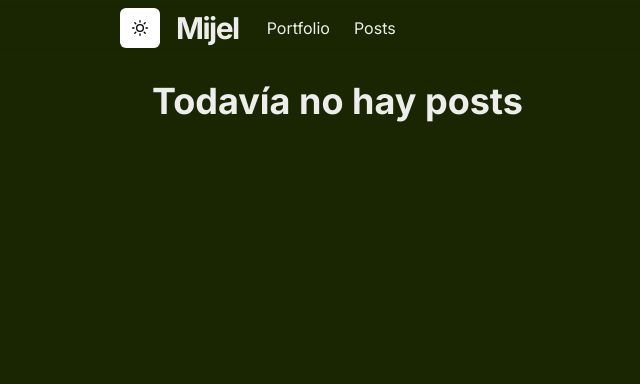
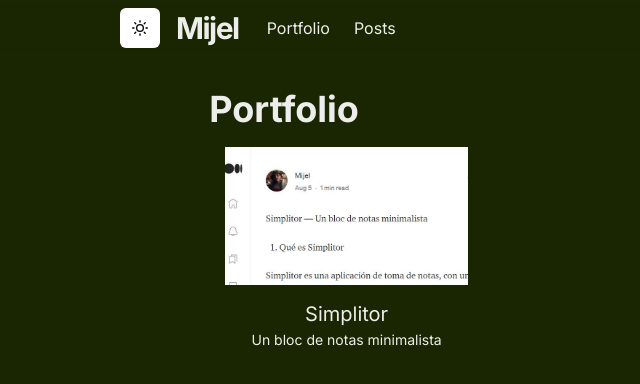
Before and after one commit to mijel861999/mijel-website, a Next.js app: page /posts in a window 1280 px wide. Shown: the top 384 px of the page, without its empty margins (144-784 px from the left). Built offline with nearby package versions, Linux system fonts and the light colour scheme.

Commit message:
Added the first post

```diff
--- a/components/grid-item.js
+++ b/components/grid-item.js
@@ -1,6 +1,6 @@
 import NextLink from 'next/link';
 import Image from 'next/image';
-import { Box, Text, LinkBox, LinkOverlay, useColorModeValue } from '@chakra-ui/react';
+import { Box, Text, LinkBox, Link, LinkOverlay, useColorModeValue } from '@chakra-ui/react';
 import { Global } from '@emotion/react';
 
 
@@ -46,6 +46,27 @@ export const WorkGridItem = ({ children, id, title, thumbnail }) => (
   </Box>
 )
 
+export const PostGridItem = ({ children, link, title, thumbnail }) => (
+	<Box w='100%' textAlign='center'>
+		<Link isExternal href={link}>
+			<LinkBox cursor='pointer'>
+				<Image
+					src={thumbnail}
+					alt={title}
+					className='grid-item-thumbnail'
+					placeholder='blur'
+				/>
+				<Link href={link}>
+          <Text mt={2} fontSize={20}>
+            {title}
+          </Text>
+        </Link>
+        <Text fontSize={14}>{children}</Text>
+			</LinkBox>
+		</Link>
+	</Box>
+)
+
 
 
 export const GridItemStyle = () => (
--- a/pages/posts.js
+++ b/pages/posts.js
@@ -1,11 +1,24 @@
 import React from 'react'
-import  { Box, Heading } from '@chakra-ui/react'
+import { Box, Heading, Container, Text, SimpleGrid } from '@chakra-ui/react'
+import { PostGridItem } from '../components/grid-item'
+import PostN1 from '../public/images/posts/1.png'
 
 const Posts = () => {
 	return (
-		<Box m={6}>
-			<Heading>Todavía no hay posts</Heading>
-		</Box>
+		<Container mt={8}>
+			<Heading>Portfolio</Heading>
+			<SimpleGrid columns={[1, 1, 2]} gap={ 6 }>
+				<Box m={4}>
+					<PostGridItem
+						link='https://medium.com/@mijel.dev/simplitor-un-bloc-de-notas-minimalista-a6a577d1e407'
+						title='Simplitor'
+						thumbnail={ PostN1 }
+					>
+						<Text>Un bloc de notas minimalista</Text>
+					</PostGridItem>
+				</Box>
+			</SimpleGrid>
+		</Container>
 	)
 }
 
```
Also changed, not shown: pages/index.js (+12 -3 lines), public/images/posts/1.jpg (added), public/images/posts/1.png (added).
